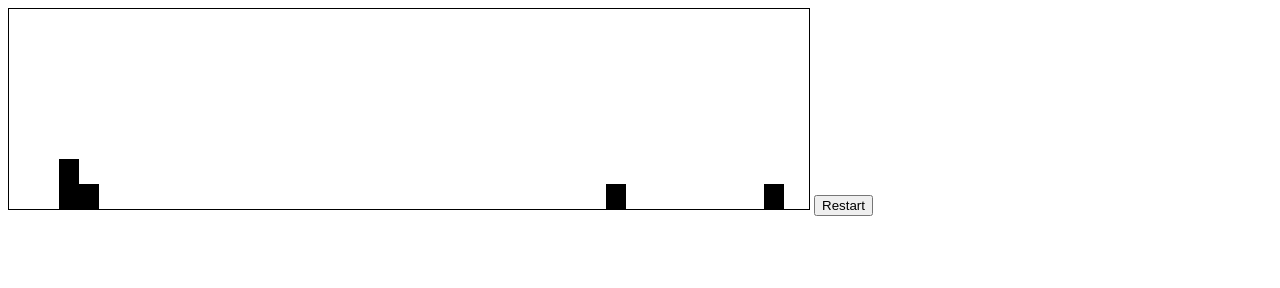
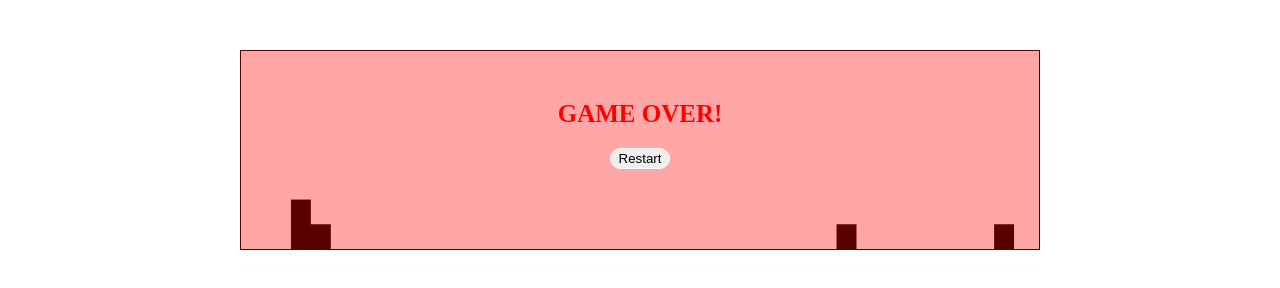
Before and after one commit to jnt0r/dino-game, a plain HTML site: page index.html in a window 1280 px wide. Drawn offline with Linux system fonts and the light colour scheme.

Commit message:
Add game over screen

```diff
--- a/css/game.css
+++ b/css/game.css
@@ -0,0 +1,54 @@
+* {
+    box-sizing: border-box;
+}
+
+.game-wrapper {
+    position: relative;
+    width: 800px;
+    height: 200px;
+
+    margin: 50px auto;
+}
+
+#game {
+    display: block;
+    width: 100%;
+    height: 100%;
+
+    border: 1px solid black;
+}
+
+.game-over-screen {
+    position: absolute;
+    top: 0;
+    left: 0;
+    right: 0;
+    bottom: 0;
+    background-color: rgba(255,0,0,0.35);
+    z-index: 999;
+}
+
+.game-over-screen.hidden {
+    display: none;
+}
+
+.game-over-screen span {
+    color: red;
+    font-weight: bold;
+    font-size: 25px;
+    text-align: center;
+    display: block;
+    margin: 50px auto 0;
+}
+
+.game-over-screen button {
+    display: block;
+    margin: 20px auto;
+    border: 1px solid #fff;
+    padding: 2px 8px;
+    border-radius: 15px;
+    -webkit-border-radius: 15px;
+    -moz-border-radius: 15px;
+    -ms-border-radius: 15px;
+    -o-border-radius: 15px;
+}
--- a/index.html
+++ b/index.html
@@ -10,8 +10,14 @@
 </head>
 
 <body>
-    <canvas id="game" width="800px" height="200px" style="border: 1px solid black;"></canvas>
-    <button id="resetBtn" onclick="game.startGame()" disabled>Restart</button>
+    <div class="game-wrapper">
+        <canvas id="game" width="800px" height="200px"></canvas>
+        <div class="game-over-screen hidden">
+            <span>GAME OVER!</span>
+            <button id="resetBtn" onclick="game.startGame()" disabled>Restart</button>
+        </div>
+    </div>
+
 
     <script src="js/obstacle.js"></script>
     <script src="js/game.js"></script>
--- a/js/game.js
+++ b/js/game.js
@@ -68,9 +68,9 @@ class Game {
             }
 
             if (obstacle.isPointInside(this.dinoX, this.dinoY) || obstacle.isPointInside(this.dinoX + this.dinoWidth, this.dinoY)) {
-                alert('Game over');
                 this.gameIsRunning = false;
                 this.restartBtn.disabled = false;
+                gameOverScreen.classList.remove('hidden');
             }
 
             obstacle.move();
@@ -98,6 +98,7 @@ class Game {
 
     startGame() {
         this.obstacles = [];
+        gameOverScreen.classList.add('hidden');
         this.gameIsRunning = true;
         this.restartBtn.disabled = true;
         window.requestAnimationFrame(() => this.gameLoop());
--- a/js/main.js
+++ b/js/main.js
@@ -1,4 +1,5 @@
 const canvas = document.getElementById('game');
+const gameOverScreen = document.getElementsByClassName('game-over-screen')[0];
 
 const JUMP_KEY = 'Space';
 const JUMP_DURATION = 333;
```
